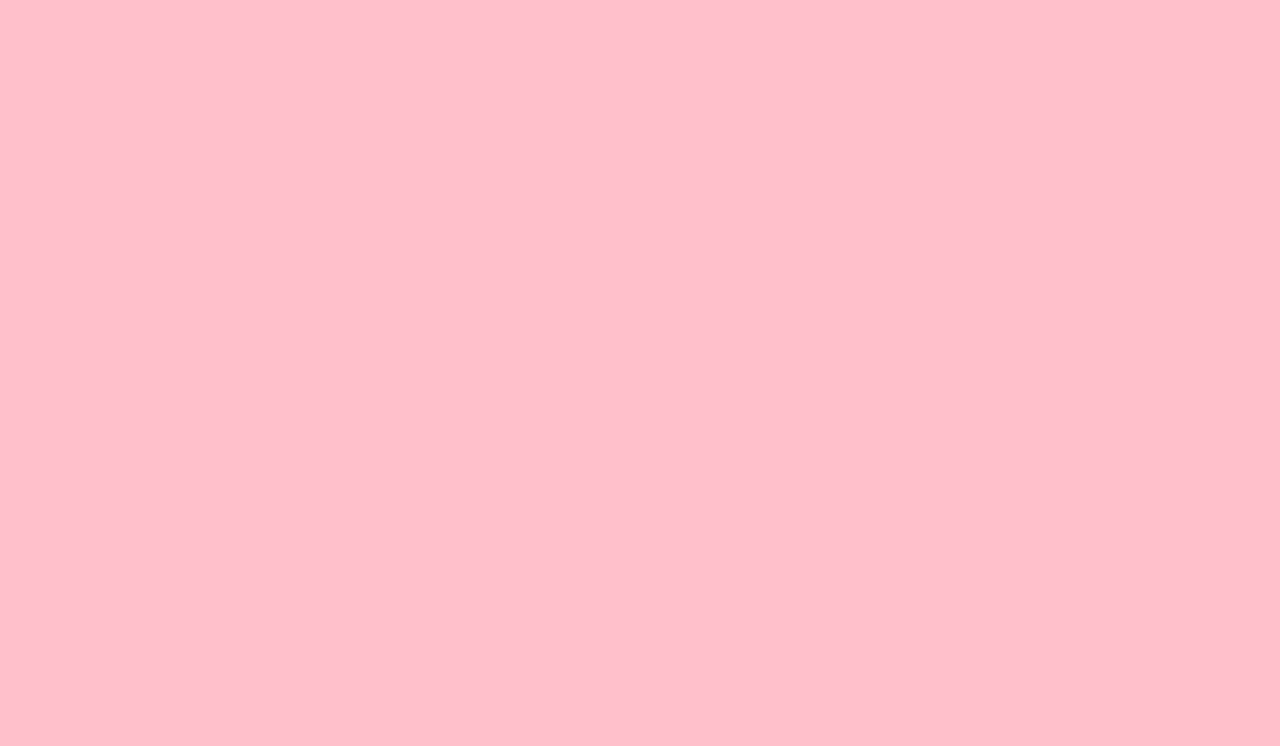
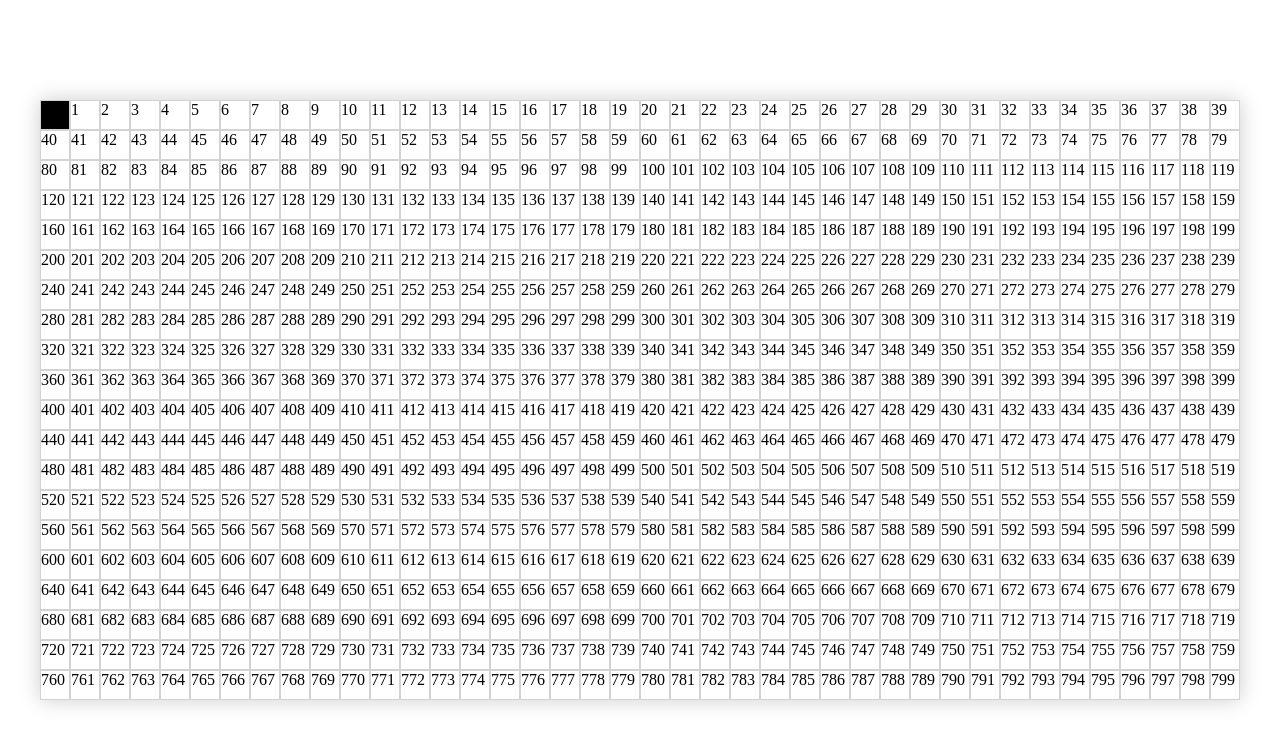
Before and after one commit to GlitchedProtege/sei-project-1, a plain HTML site: page index.html in a window 1280 px wide. Drawn offline with Linux system fonts and the light colour scheme.

Commit message:
Working grid and character

```diff
--- a/index.html
+++ b/index.html
@@ -2,12 +2,15 @@
 <html lang="en">
 <head>
   <meta charset="UTF-8">
+  <title>Hack Man</title>
   <meta name="viewport" content="width=device-width, initial-scale=1.0">
   <link rel='stylesheet' href='styles/main.css'>
   <script src='scripts/app.js' charset='utf-8'></script>
   <title>Document</title>
 </head>
 <body>
-
+  <div class="grid-wrapper">
+    <div class="grid"></div>
+  </div>
 </body>
 </html>
--- a/scripts/app.js
+++ b/scripts/app.js
@@ -1,6 +1,60 @@
 
 function init() {
-  console.log('js')
+  const grid = document.querySelector('.grid')
+  const cells = []
+
+  const width = 32
+  const cellCount = width * (width - 7)
+
+  let hackPosition = 0
+
+  function addHack(position) {
+    cells[position].classList.add('hack')
+  }
+
+  function removeHack(position) {
+    cells[position].classList.remove('hack')
+  }
+
+  function createGrid(startingPosition) {
+    for (let i = 0; i < cellCount; i++) {
+      const cell = document.createElement('div')
+      cell.textContent = i
+      grid.appendChild(cell)
+      cells.push(cell)
+    }
+    addHack(startingPosition)
+  }
+
+  function handleKeyDown(event) {
+    removeHack(hackPosition)
+
+    const x = hackPosition % 40
+    const y = Math.floor(hackPosition / 40)
+
+    switch (event.keyCode) {
+      case 39:
+        if (x < 40 - 1) hackPosition++
+        break
+      case 37:
+        if (x > 0) hackPosition--
+        break
+      case 38:
+        if (y > 0) hackPosition = hackPosition - 40
+        break
+      case 40:
+        if (hackPosition >= 760 && hackPosition <= 799) return
+        if (y < 40 - 1) hackPosition = hackPosition + 40
+        break
+      default:
+        return
+    }
+    addHack(hackPosition)
+  }
+
+  createGrid(hackPosition)
+
+  document.addEventListener('keydown', handleKeyDown)
 }
 
 
--- a/styles/main.css
+++ b/styles/main.css
@@ -1,3 +1,37 @@
+* {
+  box-sizing: border-box;
+}
+
 body {
-  background-color: pink;
+  height: 100vh;
+  margin: 0;
 }
+
+.grid-wrapper {
+  height: 100vh;
+  display:flex;
+  justify-content: center;
+  align-items: center;
+}
+
+.grid {
+  align-items: center;
+  box-shadow: 0 0 20px 0 rgba(0, 0, 0, 0.2);
+  display: flex;
+  flex-wrap: wrap;
+  height: 100%;
+  justify-content: center;
+  height: 600px;
+  width: 1200px;
+}
+
+.grid div {
+  border: 1px solid lightgrey;
+  flex-grow: 1;
+  height: 5%;
+  width: 2.5%;
+}
+
+.grid div.hack {
+  background-color: black;
+}
```
